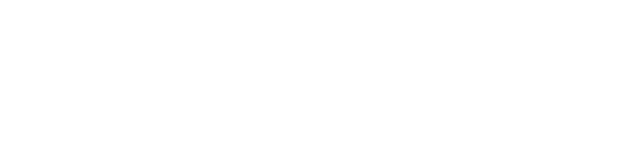
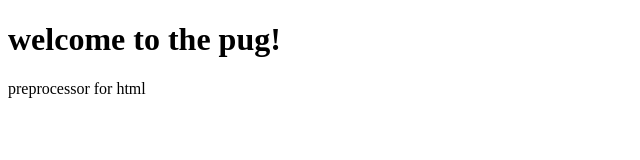
Before and after one commit to abedigram/the-pug, a website: page index.pug in a window 1280 px wide. Shown: the whole page, without its empty margins (0-640 px from the left). Drawn offline with nearby package versions, Linux system fonts and the light colour scheme; files that its build step writes are made by us from their sources.

Commit message:
creating basic tags

```diff
--- a/index.pug
+++ b/index.pug
@@ -7,3 +7,6 @@
 - // use indents to create nesting elements
 html
     head
+    body
+        h1 welcome to the pug!
+        p preprocessor for html
```
Also changed, not shown: html/index.html, 1 other file.
